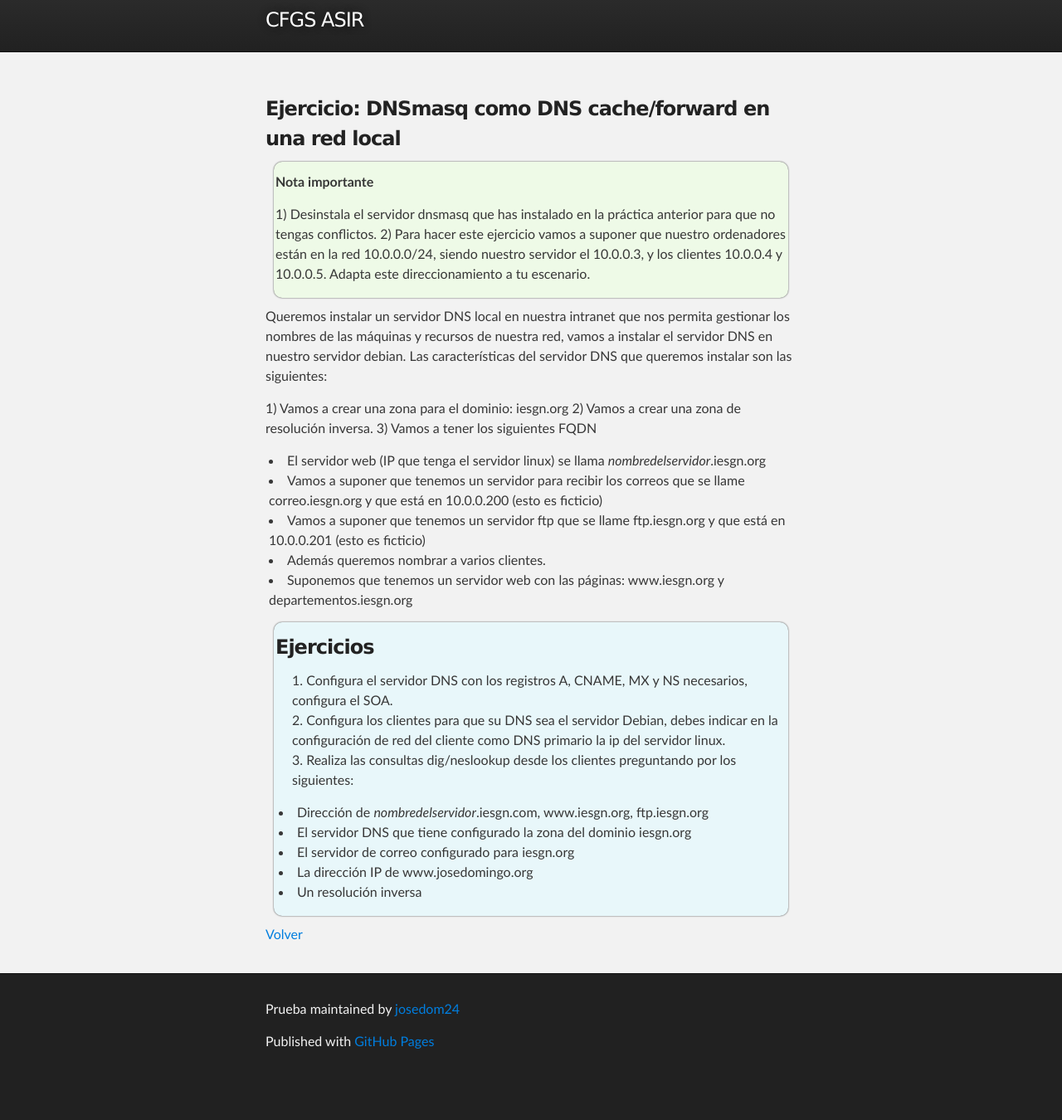
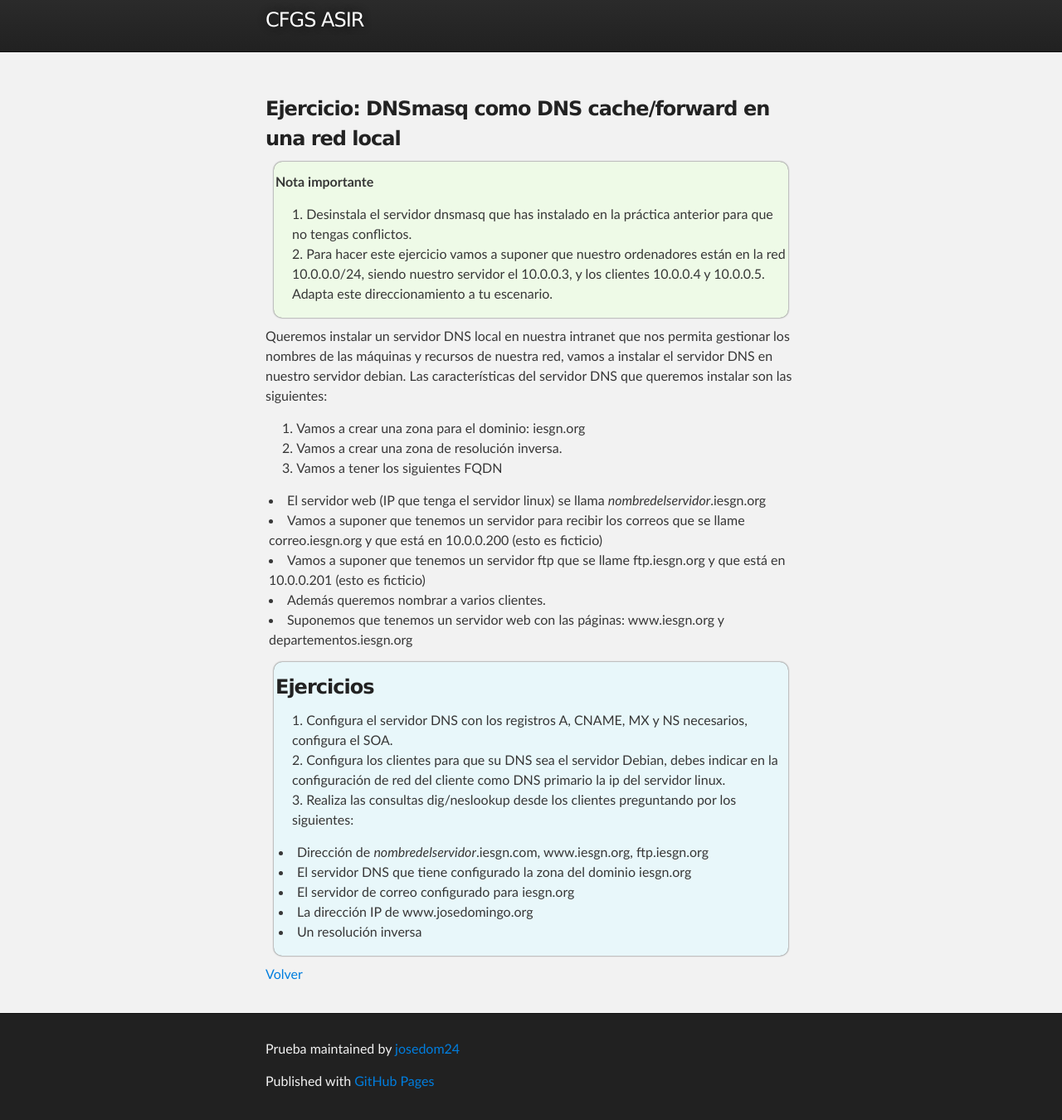
Before and after one commit to josedom24/josedom24.github.io, a Jekyll site: the page built from mod/serviciosgs/e_dns_2.md, in a window 1280 px wide, cut to the strip 78-1428 px from the top of the page. Shown: the whole strip at 83% size. Built offline with Jekyll 4.4.1, drawn with Linux system fonts in a browser that asks for light colours; before the commit the page ends 1380 px from its top, so only the background shows below that.

Commit message:
Update e_dns_2.md

```diff
--- a/mod/serviciosgs/e_dns_2.md
+++ b/mod/serviciosgs/e_dns_2.md
@@ -11,16 +11,16 @@ tagline: CFGS ASIR
 
 **Nota importante**
 
-1) Desinstala el servidor dnsmasq que has instalado en la práctica anterior para que no tengas conflictos.
-2) Para hacer este ejercicio vamos a suponer que nuestro ordenadores están en la red 10.0.0.0/24, siendo nuestro servidor el 10.0.0.3, y los clientes 10.0.0.4 y 10.0.0.5. Adapta este direccionamiento a tu escenario.
+1. Desinstala el servidor dnsmasq que has instalado en la práctica anterior para que no tengas conflictos.
+2. Para hacer este ejercicio vamos a suponer que nuestro ordenadores están en la red 10.0.0.0/24, siendo nuestro servidor el 10.0.0.3, y los clientes 10.0.0.4 y 10.0.0.5. Adapta este direccionamiento a tu escenario.
 
 </div>
 
 Queremos instalar un servidor DNS local en nuestra intranet que nos permita gestionar los nombres de las máquinas y recursos de nuestra red, vamos a instalar el servidor DNS en nuestro servidor debian. Las características del servidor DNS que queremos instalar son las siguientes:
 
-1) Vamos a crear una zona para el dominio: iesgn.org
-2) Vamos a crear una zona de resolución inversa.
-3) Vamos a tener los siguientes FQDN
+1. Vamos a crear una zona para el dominio: iesgn.org
+2. Vamos a crear una zona de resolución inversa.
+3. Vamos a tener los siguientes FQDN
 
 * El servidor web (IP que tenga el servidor linux) se llama *nombredelservidor*.iesgn.org
 * Vamos a suponer que tenemos un servidor para recibir los correos que se llame correo.iesgn.org y que está en 10.0.0.200 (esto es ficticio)
```
